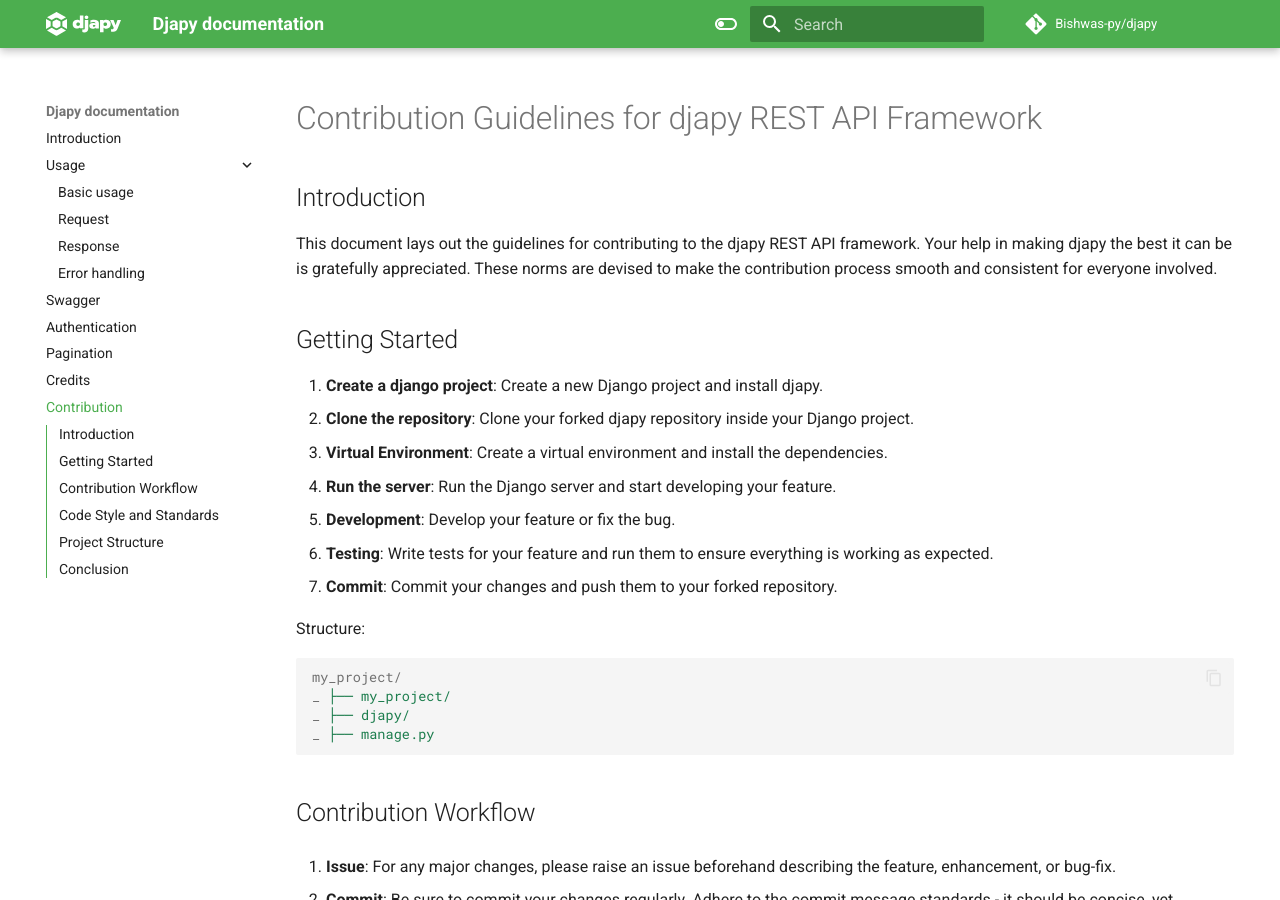
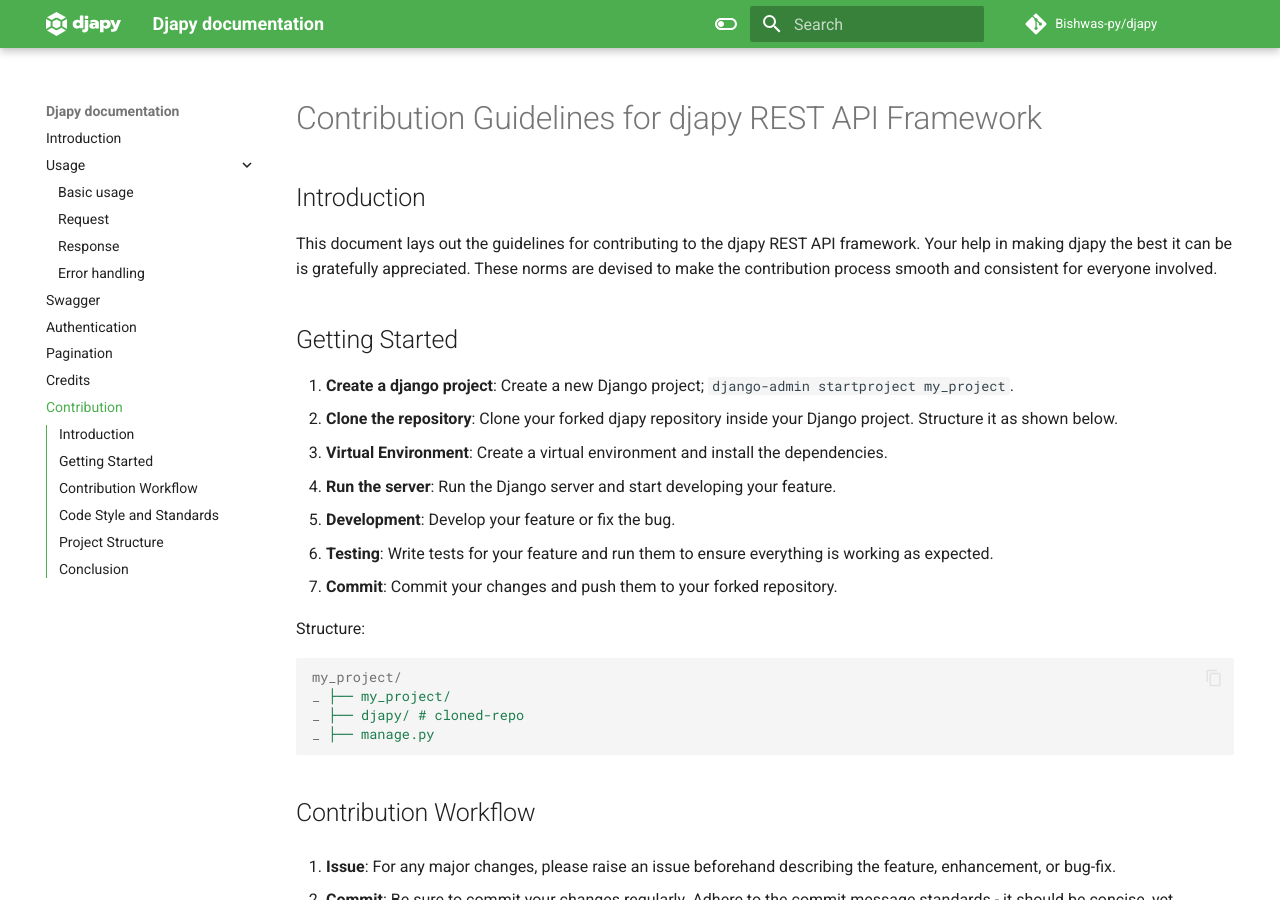
Before and after one commit to Bishwas-py/djapy-docs, an MkDocs documentation site: the page built from docs/contribution.md, in a window 1280 px wide and 900 px high. Built offline with MkDocs 1.6.1 and Material for MkDocs 9.7.7, drawn with Linux system fonts in a browser that asks for light colours; comment, search, counter and statistics services are not loaded.

Commit message:
guideline bettered

````diff
--- a/docs/contribution.md
+++ b/docs/contribution.md
@@ -8,8 +8,8 @@ for everyone involved.
 
 ## Getting Started
 
-1. **Create a django project**: Create a new Django project and install djapy.
-2. **Clone the repository**: Clone your forked djapy repository inside your Django project.
+1. **Create a django project**: Create a new Django project; `django-admin startproject my_project`.
+2. **Clone the repository**: Clone your forked djapy repository inside your Django project. Structure it as shown below.
 3. **Virtual Environment**: Create a virtual environment and install the dependencies.
 4. **Run the server**: Run the Django server and start developing your feature.
 5. **Development**: Develop your feature or fix the bug.
@@ -21,7 +21,7 @@ Structure:
 ```properties
 my_project/
 _ ├── my_project/
-_ ├── djapy/
+_ ├── djapy/ # cloned-repo
 _ ├── manage.py
 ```
 
````
